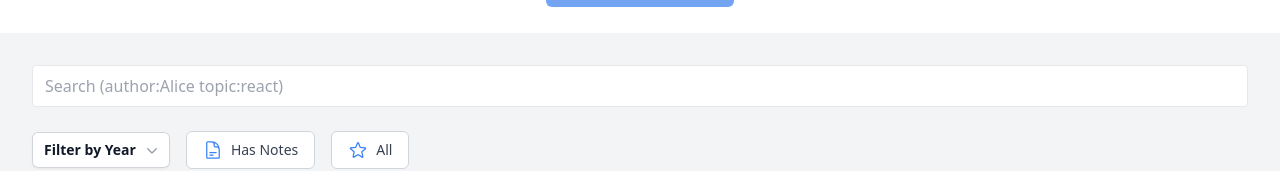
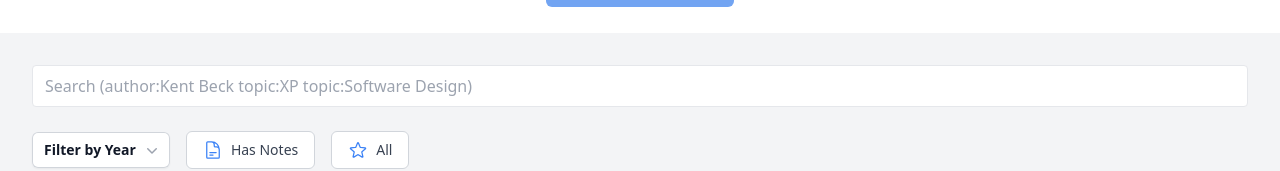
Before and after one commit to eferro/eferro-picks-site, a React (Vite) app: page / in a window 1280 px wide. Shown: the part 257-428 px from the top of the page. Built offline with nearby package versions, Linux system fonts and the light colour scheme; the HTML template or start-up script is replaced by a standard one.

Commit message:
improve: update SearchBox placeholder to show multi-word names and multiple topics

```diff
--- a/src/components/SearchBox/index.tsx
+++ b/src/components/SearchBox/index.tsx
@@ -81,7 +81,7 @@ export function SearchBox({ talks }: SearchBoxProps) {
         onChange={handleChange}
         onKeyDown={handleKeyDown}
         className="w-full border rounded px-3 py-2"
-        placeholder="Search (author:Alice topic:react)"
+        placeholder="Search (author:Kent Beck topic:XP topic:Software Design)"
       />
       {suggestions.length > 0 && (
         <ul className="absolute z-10 bg-white border w-full mt-1 max-h-40 overflow-auto">
```
